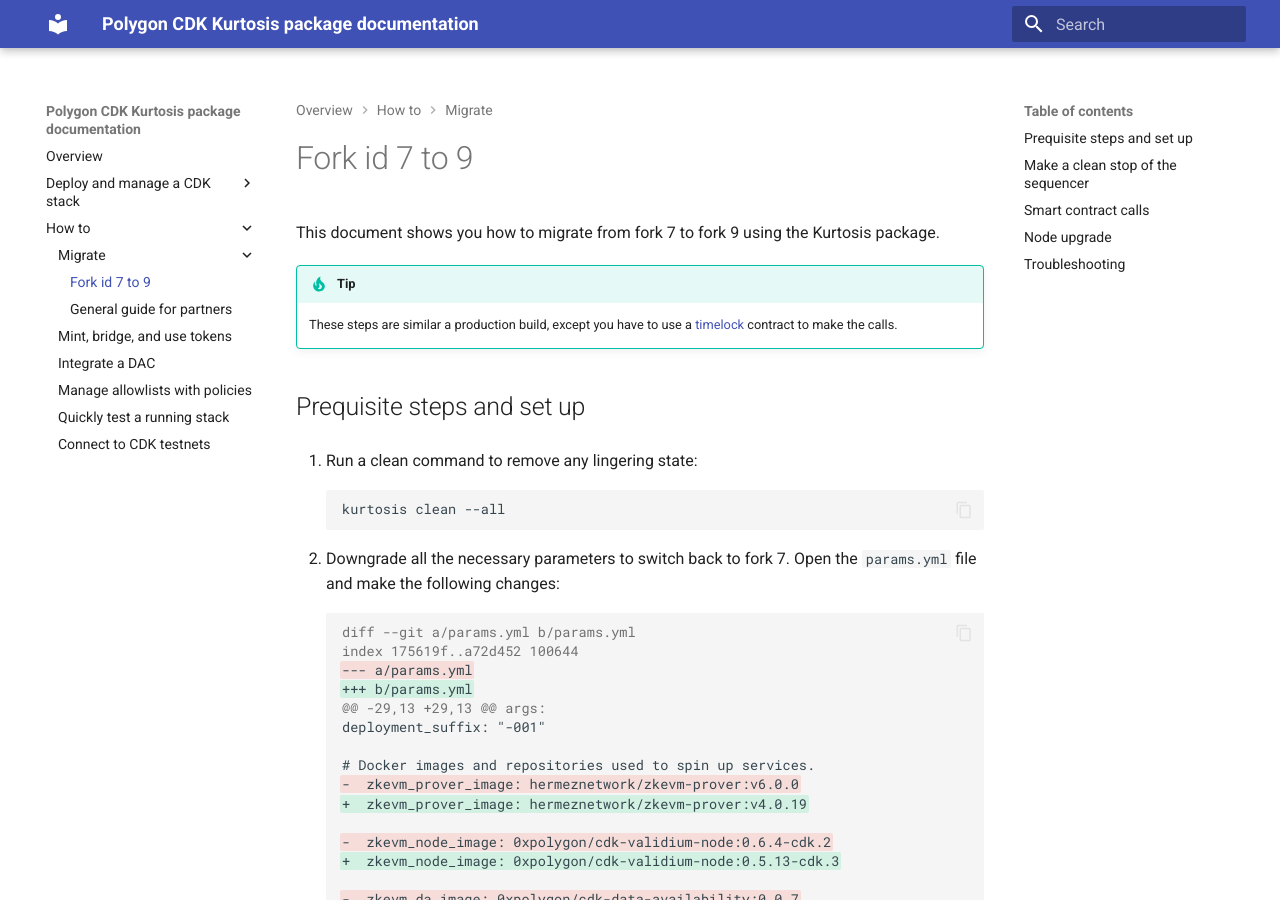
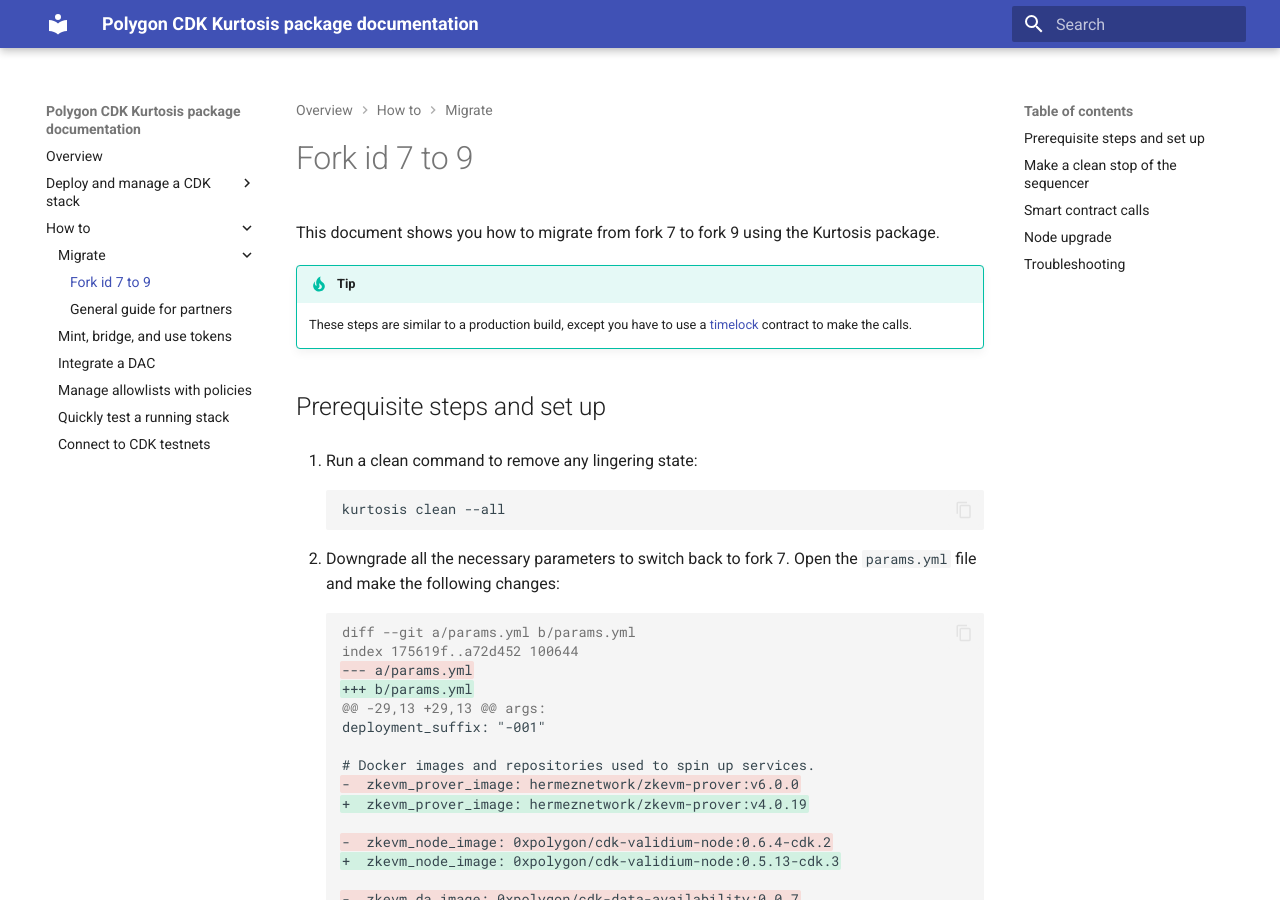
Before and after one commit to 0xPolygon/kurtosis-cdk, an MkDocs documentation site: the page built from docs/how-to/migrate/forkid-7-to-9.md, in a window 1280 px wide and 900 px high. Built offline with MkDocs 1.6.1 and Material for MkDocs 9.7.7, drawn with Linux system fonts in a browser that asks for light colours; some of the changed text lies outside the part shown.

Commit message:
fix typos

```diff
--- a/docs/how-to/migrate/forkid-7-to-9.md
+++ b/docs/how-to/migrate/forkid-7-to-9.md
@@ -5,9 +5,9 @@ comments: true
 This document shows you how to migrate from fork 7 to fork 9 using the Kurtosis package.
 
 !!! tip
-    These steps are similar a production build, except you have to use a [timelock](https://github.com/0xPolygonHermez/zkevm-contracts/blob/v5.0.1-rc.2-fork.8/contracts/PolygonZkEVMTimelock.sol) contract to make the calls.
+    These steps are similar to a production build, except you have to use a [timelock](https://github.com/0xPolygonHermez/zkevm-contracts/blob/v5.0.1-rc.2-fork.8/contracts/PolygonZkEVMTimelock.sol) contract to make the calls.
 
-## Prequisite steps and set up
+## Prerequisite steps and set up
 
 1. Run a clean command to remove any lingering state:
 
```
Also changed, not shown: other parts of docs/how-to/migrate/forkid-7-to-9.md (+1 -1 lines).
